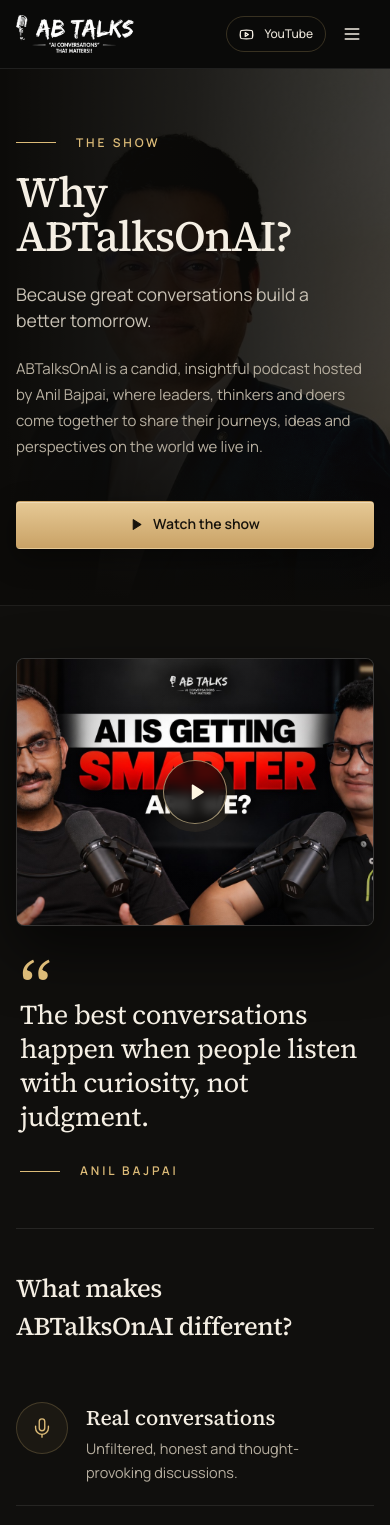
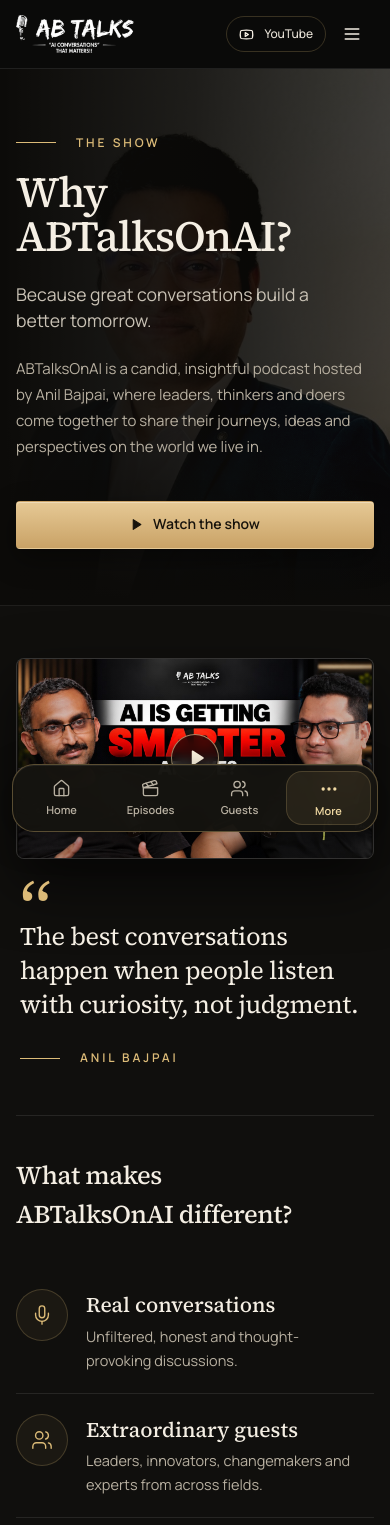
Before and after one commit to Sarthakgupta7/abtalksonai-podcast, a React (Vite) app: page /the-show in a window 390 px wide. Shown: the top 1525 px of the page. Built offline with nearby package versions, Linux system fonts and the light colour scheme.

Commit message:
Restore mobile navigation and fix portrait and video framing

```diff
--- a/index.html
+++ b/index.html
@@ -1 +1 @@
-<!doctype html><html lang="en"><head><meta charset="UTF-8"><meta name="viewport" content="width=device-width,initial-scale=1"><meta name="theme-color" content="#0c0b09"><title>ABTalksOnAI | Conversations that change perspective</title><meta name="description" content="AI, leadership, startups and the human story. Watch conversations with Anil Bajpai and the people shaping what comes next."><link rel="icon" href="/assets/favicon.svg"><link rel="preconnect" href="https://fonts.googleapis.com"><link rel="preconnect" href="https://fonts.gstatic.com" crossorigin><link href="https://fonts.googleapis.com/css2?family=Source+Serif+4:ital,opsz,wght@0,8..60,400..700;1,8..60,400..700&family=Manrope:wght@400;500;600;700;800&display=swap" rel="stylesheet"></head><body><div id="root"></div><script type="module" src="/src/main.tsx"></script></body></html>
+<!doctype html><html lang="en"><head><meta charset="UTF-8"><meta name="viewport" content="width=device-width,initial-scale=1,viewport-fit=cover"><meta name="theme-color" content="#0c0b09"><title>ABTalksOnAI | Conversations that change perspective</title><meta name="description" content="AI, leadership, startups and the human story. Watch conversations with Anil Bajpai and the people shaping what comes next."><link rel="icon" href="/assets/favicon.svg"><link rel="preconnect" href="https://fonts.googleapis.com"><link rel="preconnect" href="https://fonts.gstatic.com" crossorigin><link href="https://fonts.googleapis.com/css2?family=Source+Serif+4:ital,opsz,wght@0,8..60,400..700;1,8..60,400..700&family=Manrope:wght@400;500;600;700;800&display=swap" rel="stylesheet"></head><body><div id="root"></div><script type="module" src="/src/main.tsx"></script></body></html>
--- a/src/App.tsx
+++ b/src/App.tsx
@@ -2,7 +2,7 @@ import {EditorialSite} from './components/editorial-site';
 import {useEffect,useMemo,useState} from 'react';
 import {routes,usePath} from './router';
 import {type Episode} from './episodes';
-import {GuestForm,PlayerContext,PlayerDialog,SiteFooter,SiteHeader} from './components/site';
+import {GuestForm,PlayerContext,PlayerDialog,SiteFooter,SiteHeader,MobileNavigation} from './components/site';
 import {HomePage} from './pages/home';
 import {ShowPage} from './pages/show';
 import {ConversationsPage} from './pages/conversations';
@@ -20,7 +20,7 @@ export default function App(){
   <a className="skip-link" href="#main">Skip to content</a>
   {path!=='/editorial'&&<SiteHeader/>}
   {path==='/editorial'?<EditorialSite onPlay={setSelected}/>:<main id="main" key={path}><Page/></main>}
-  {path!=='/editorial'&&<SiteFooter/>}
+  {path!=='/editorial'&&<><SiteFooter/><MobileNavigation/></>}
   <PlayerDialog episode={selected} onClose={()=>setSelected(null)}/>
   <GuestForm open={guestOpen} onClose={()=>setGuestOpen(false)}/>
  </PlayerContext.Provider>;
--- a/src/components/site.tsx
+++ b/src/components/site.tsx
@@ -1,5 +1,5 @@
 import {createContext,useContext,useEffect,useRef,useState,type ReactNode} from 'react';
-import {ArrowUpRight,Check,Copy,Instagram,Linkedin,Mail,Menu,Play,X,Youtube} from 'lucide-react';
+import {ArrowUpRight,Check,Copy,Instagram,Linkedin,Mail,Menu,Play,X,Youtube,House,Clapperboard,Users,Ellipsis} from 'lucide-react';
 import {VelocityTabs} from './vendor/velocity-tabs';
 import {Link,routes,usePath} from '../router';
 import {coverSrc,portraitSrc,type Episode} from '../episodes';
@@ -25,6 +25,24 @@ export function SiteHeader(){
   <a className="nav-youtube" href={youtube} target="_blank" rel="noopener"><Youtube size={15}/> YouTube <ArrowUpRight size={14}/></a>
   <button className="menu-button icon-button" aria-label={open?'Close menu':'Open menu'} aria-expanded={open} onClick={()=>setOpen(!open)}>{open?<X size={20}/>:<Menu size={20}/>}</button>
  </div></header>;
+}
+
+
+export function MobileNavigation(){
+ const path=usePath();const more=useRef<HTMLDialogElement>(null);const[open,setOpen]=useState(false);
+ const extraRoutes=routes.filter(r=>['/the-show','/meet-anil','/campus'].includes(r.path));
+ useEffect(()=>{more.current?.close()},[path]);
+ useEffect(()=>{const media=matchMedia('(max-width:640px)');const close=()=>{if(!media.matches)more.current?.close()};media.addEventListener('change',close);return()=>media.removeEventListener('change',close)},[]);
+ return <>
+  <nav className="mobile-bottom-nav" aria-label="Mobile navigation">
+   {[{to:'/' as const,label:'Home',Icon:House},{to:'/conversations' as const,label:'Episodes',Icon:Clapperboard},{to:'/guests' as const,label:'Guests',Icon:Users}].map(({to,label,Icon})=><Link key={to} to={to} aria-current={path===to?'page':undefined}><Icon size={19} strokeWidth={1.7} aria-hidden="true"/><span>{label}</span></Link>)}
+   <button type="button" aria-label="More pages" aria-current={extraRoutes.some(r=>r.path===path)?'page':undefined} aria-haspopup="dialog" aria-expanded={open} aria-controls="mobile-more-pages" onClick={()=>{more.current?.showModal();setOpen(true)}}><Ellipsis size={20} aria-hidden="true"/><span>More</span></button>
+  </nav>
+  <dialog ref={more} id="mobile-more-pages" className="mobile-more-pages" aria-labelledby="mobile-more-title" onClose={()=>setOpen(false)} onClick={e=>{if(e.target===e.currentTarget){const r=e.currentTarget.getBoundingClientRect();if(e.clientX<r.left||e.clientX>r.right||e.clientY<r.top||e.clientY>r.bottom)more.current?.close()}}}>
+   <div className="mobile-more-heading"><h2 id="mobile-more-title">Explore ABTalksOnAI</h2><button type="button" className="icon-button" aria-label="Close more pages" onClick={()=>more.current?.close()}><X size={18}/></button></div>
+   <nav aria-label="More pages">{extraRoutes.map(r=><Link key={r.path} to={r.path} aria-current={path===r.path?'page':undefined} onClick={()=>more.current?.close()}>{r.label}<ArrowUpRight size={17} aria-hidden="true"/></Link>)}</nav>
+  </dialog>
+ </>;
 }
 
 export function SiteFooter(){
--- a/src/styles.css
+++ b/src/styles.css
@@ -139,9 +139,9 @@ img{display:block;width:100%;height:100%;object-fit:cover}
 .person-row{display:grid;grid-template-columns:repeat(5,minmax(0,1fr));gap:18px}
 .person-card{display:flex;flex-direction:column;padding:0;text-align:left;background:var(--card);border:1px solid var(--border);border-radius:8px;overflow:hidden;transition:border-color 220ms var(--ease),transform 300ms var(--ease),box-shadow 300ms var(--ease)}
 .person-card:hover{border-color:var(--primary);transform:translateY(-4px);box-shadow:0 20px 40px #0008}
-.person-photo{display:block;aspect-ratio:1/1.02;overflow:hidden;background:#050505}
-.person-photo img{object-position:50% 20%;transition:transform 500ms var(--ease)}
-.person-card:hover .person-photo img{transform:scale(1.04)}
+.person-photo{display:block;aspect-ratio:4/5;overflow:hidden;background:#050505;padding:12px 12px 0}
+.person-photo img{object-fit:contain;object-position:center bottom;transition:transform 350ms var(--ease)}
+.person-card:hover .person-photo img{transform:scale(1.02)}
 .person-card.is-host .person-photo img{filter:brightness(.9) sepia(.08)}
 .person-text{display:block;padding:14px 16px 17px}
 .person-text strong{display:block;font-size:15px;font-weight:700;color:var(--foreground)}
@@ -159,7 +159,7 @@ img{display:block;width:100%;height:100%;object-fit:cover}
 /* Cream section (The Show, Meet Anil) */
 .cream-section{background:#100f0d;color:var(--foreground);padding-block:88px;border-bottom:1px solid var(--hairline)}
 .quote-split{display:grid;grid-template-columns:minmax(0,.95fr) minmax(0,1.05fr);gap:64px;align-items:center}
-.quote-media{aspect-ratio:4/3}
+.quote-media{aspect-ratio:16/9;align-self:center}
 .pull-quote{position:relative;padding-left:4px}
 .quote-mark{display:block;font-family:var(--serif);font-size:96px;line-height:.6;color:var(--primary);height:44px}
 .pull-quote p{font-family:var(--serif);font-size:clamp(1.7rem,3vw,2.5rem);line-height:1.25;color:#f5efe4;letter-spacing:-.015em}
@@ -209,7 +209,7 @@ img{display:block;width:100%;height:100%;object-fit:cover}
 .episode-card{position:relative;display:grid;grid-template-columns:minmax(0,1.05fr) minmax(0,1fr);gap:20px;padding:14px;background:var(--card);border:1px solid var(--border);border-radius:8px;transition:border-color 220ms var(--ease),background-color 220ms var(--ease)}
 .episode-card:hover{border-color:var(--line-gold);background:#161513}
 .episode-card:last-child:nth-child(odd){grid-column:1/-1;grid-template-columns:minmax(0,1fr) minmax(0,3fr)}
-.episode-thumb{position:relative;display:block;width:100%;aspect-ratio:16/10;padding:0;border:0;border-radius:4px;overflow:hidden;background:#050505}
+.episode-thumb{position:relative;display:block;width:100%;aspect-ratio:16/9;padding:0;border:0;border-radius:4px;overflow:hidden;background:#050505}
 .episode-thumb img{object-position:50% 25%;transition:transform 500ms var(--ease)}
 .episode-card:hover .episode-thumb img{transform:scale(1.04)}
 .episode-thumb .play-disc{width:44px;height:44px;box-shadow:none}
@@ -234,7 +234,7 @@ img{display:block;width:100%;height:100%;object-fit:cover}
 /* Our guests */
 .guests-page{padding-block:64px 88px}
 .guest-grid{display:grid;grid-template-columns:repeat(3,minmax(0,1fr));gap:22px}
-.guest-grid .person-photo{aspect-ratio:1/.9}
+.guest-grid .person-photo{aspect-ratio:4/5;max-height:360px;width:100%;padding:18px 18px 0}
 .guest-grid .person-text{padding:18px 20px 22px}
 .guest-grid .person-text strong{font-family:var(--serif);font-size:22px;font-weight:500}
 .guest-grid .person-text small{font-size:13.5px}
@@ -488,3 +488,56 @@ main{animation:page-in 420ms var(--ease) both}
  .story-pin{padding-block:20px}.story-heading{margin-bottom:18px}.story-heading .kicker{margin-bottom:10px}.story-heading h2{font-size:28px}.story-chapter{padding:18px 22px}.chapter-art,.chapter-photo{height:82px;margin-block:10px}.story-chapter h3{font-size:24px;margin-bottom:10px}.story-chapter>p{font-size:13px;min-height:0;line-height:1.55}.chapter-note{margin-top:12px;padding-top:12px}.story-chapter-nav{margin-top:16px}.story-bottom{margin-top:14px}
 }
 @media(prefers-reduced-motion:reduce) and (max-width:760px){.story-track{grid-template-columns:minmax(0,1fr);padding-inline:16px;gap:16px}.story-chapter{width:auto;min-width:0}.story-chapter-nav{display:none}}
+
+/* Preserve full thumbnail artwork and give every portrait breathing room. */
+.cover-button{align-self:center}
+.cover-button>img{position:absolute;inset:0;object-fit:contain}
+.cover-button:hover>img,.episode-card:hover .episode-thumb img{transform:none}
+.episode-thumb img{object-fit:contain;object-position:center}
+.person-card{min-width:0}.person-text{flex:1;min-width:0}
+.person-text strong,.person-text small{overflow-wrap:break-word}
+.person-row{scroll-padding-inline:16px}
+@media(max-width:640px){
+ .quote-split{gap:28px}.quote-media{aspect-ratio:16/9}
+ .pull-quote p{font-size:clamp(1.55rem,6.5vw,2rem);line-height:1.35}
+ .guest-grid .person-photo{padding:12px 10px 0;max-height:none}
+ .guest-grid .person-text{padding:14px 12px 16px}
+ .guest-grid .person-text strong{font-size:17px;line-height:1.25}
+ .guest-grid .person-text small{font-size:12px;line-height:1.6;margin-top:8px}
+ .person-row .person-photo{aspect-ratio:4/5;padding:10px 10px 0}
+ .person-row .person-text{min-height:76px}
+ .play-disc{width:48px;height:48px;box-shadow:0 0 0 5px #dcbb7712}
+ .player-dialog{max-height:calc(100dvh - 24px);overflow-y:auto}
+ .player-bottom{align-items:flex-start;flex-wrap:wrap}
+}
+@media(max-width:379px){
+ .guest-grid{grid-template-columns:minmax(0,1fr)}
+ .guest-grid .person-card{display:grid;grid-template-columns:112px minmax(0,1fr);align-items:center}
+ .guest-grid .person-photo{height:156px;aspect-ratio:auto;padding:10px 8px 0}
+ .guest-grid .person-text{padding:16px 12px}
+ .guest-grid .person-text strong{font-size:18px}
+ .guest-grid .person-text small{font-size:12px}
+ .home-hero .hero-actions{gap:16px}
+ .home-hero .btn-lg{padding-inline:20px;font-size:15px}
+}
+/* Sunil's official source is landscape; a centred crop keeps his full head at the same scale. */
+.person-photo img[src$="sunil-grover.webp"]{object-fit:cover;object-position:center 20%}
+
+/* Thumb-friendly navigation, above the device's home indicator. */
+.mobile-bottom-nav{display:none}
+.mobile-more-pages{position:fixed;inset:auto 16px calc(100px + env(safe-area-inset-bottom)) 16px;margin:0 auto;width:calc(100% - 32px);max-width:430px;padding:18px;border:1px solid var(--line-gold);border-radius:20px;background:#171510;color:var(--foreground);box-shadow:0 18px 70px #0008}
+.mobile-more-pages::backdrop{background:#0008;backdrop-filter:blur(5px)}
+.mobile-more-heading{display:flex;align-items:center;justify-content:space-between;gap:12px;padding-bottom:10px;border-bottom:1px solid var(--border)}
+.mobile-more-heading h2{font:600 15px/1.4 var(--sans)}
+.mobile-more-heading .icon-button{width:40px;height:40px}
+.mobile-more-pages nav{display:grid;padding-top:8px}
+.mobile-more-pages nav a{display:flex;align-items:center;justify-content:space-between;gap:16px;min-height:52px;padding:12px;border-radius:10px;font-size:15px}
+.mobile-more-pages nav a[aria-current=page]{background:#dcbb7712;color:var(--primary)}
+.mobile-more-pages nav svg{color:var(--primary)}
+@media(max-width:640px){
+ .site-footer{margin-bottom:calc(96px + env(safe-area-inset-bottom))}
+ .mobile-bottom-nav{position:fixed;z-index:45;left:12px;right:12px;bottom:calc(12px + env(safe-area-inset-bottom));display:grid;grid-template-columns:repeat(4,minmax(0,1fr));gap:4px;max-width:440px;margin-inline:auto;padding:6px;border:1px solid #dcbb7759;border-radius:22px;background:#15130ff2;box-shadow:0 8px 32px #0006,inset 0 1px 0 #fff1;backdrop-filter:blur(18px);-webkit-backdrop-filter:blur(18px)}
+ .mobile-bottom-nav>a,.mobile-bottom-nav>button{display:flex;flex-direction:column;align-items:center;justify-content:center;gap:5px;min-height:54px;padding:7px 4px;border:1px solid transparent;border-radius:16px;background:transparent;color:#b8b0a1;font:600 11px/1.2 var(--sans);transition:color 160ms var(--ease),background-color 160ms var(--ease),transform 160ms var(--ease)}
+ .mobile-bottom-nav [aria-current=page],.mobile-bottom-nav>button[aria-expanded=true]{color:var(--gold-hi);border-color:#dcbb7733;background:#dcbb7717}
+ .mobile-bottom-nav>a:active,.mobile-bottom-nav>button:active{transform:scale(.96)}
+}
```
Also changed, not shown: 5 other files (tests, documents, lock files or other folders).
